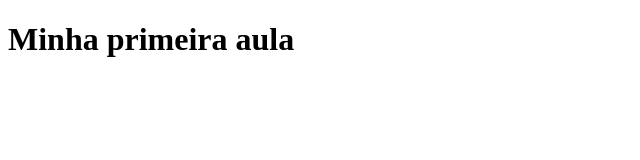
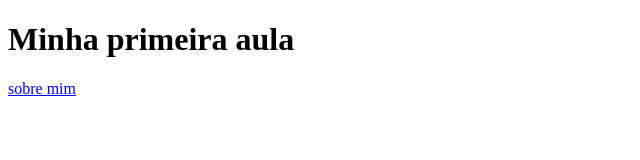
Before and after one commit to FabiolaNeris/1TDSPB, a plain HTML site: page Index.html in a window 1280 px wide. Shown: the full height of the page, 0-640 px from the left. Drawn offline with Linux system fonts and the light colour scheme.

Commit message:
adicionar href

```diff
--- a/Index.html
+++ b/Index.html
@@ -7,5 +7,6 @@
 </head>
 <body>
     <h1>Minha primeira aula</h1>
+    <a href="/sobre-mim.html">sobre mim</a>
 </body>
 </html>
```
